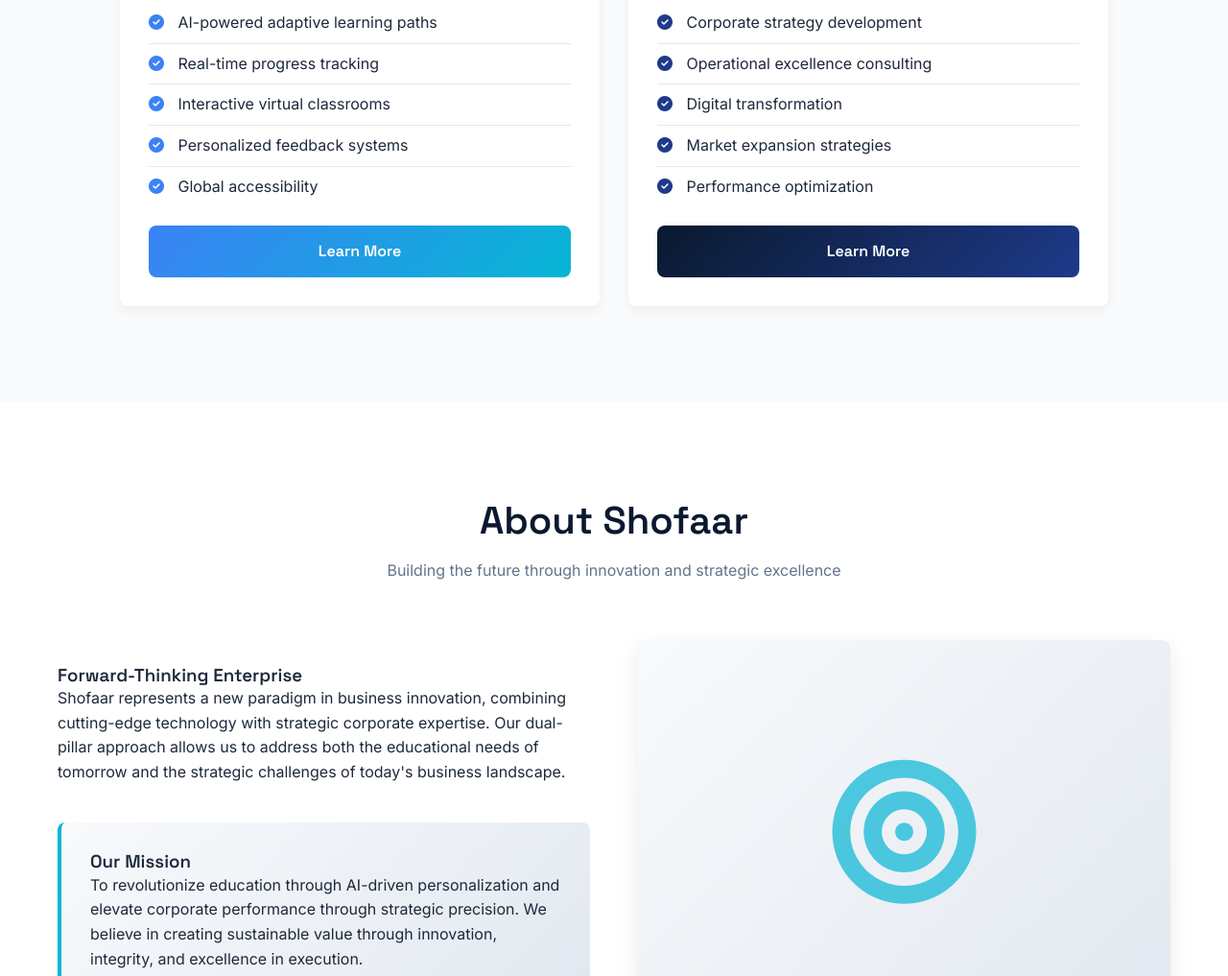
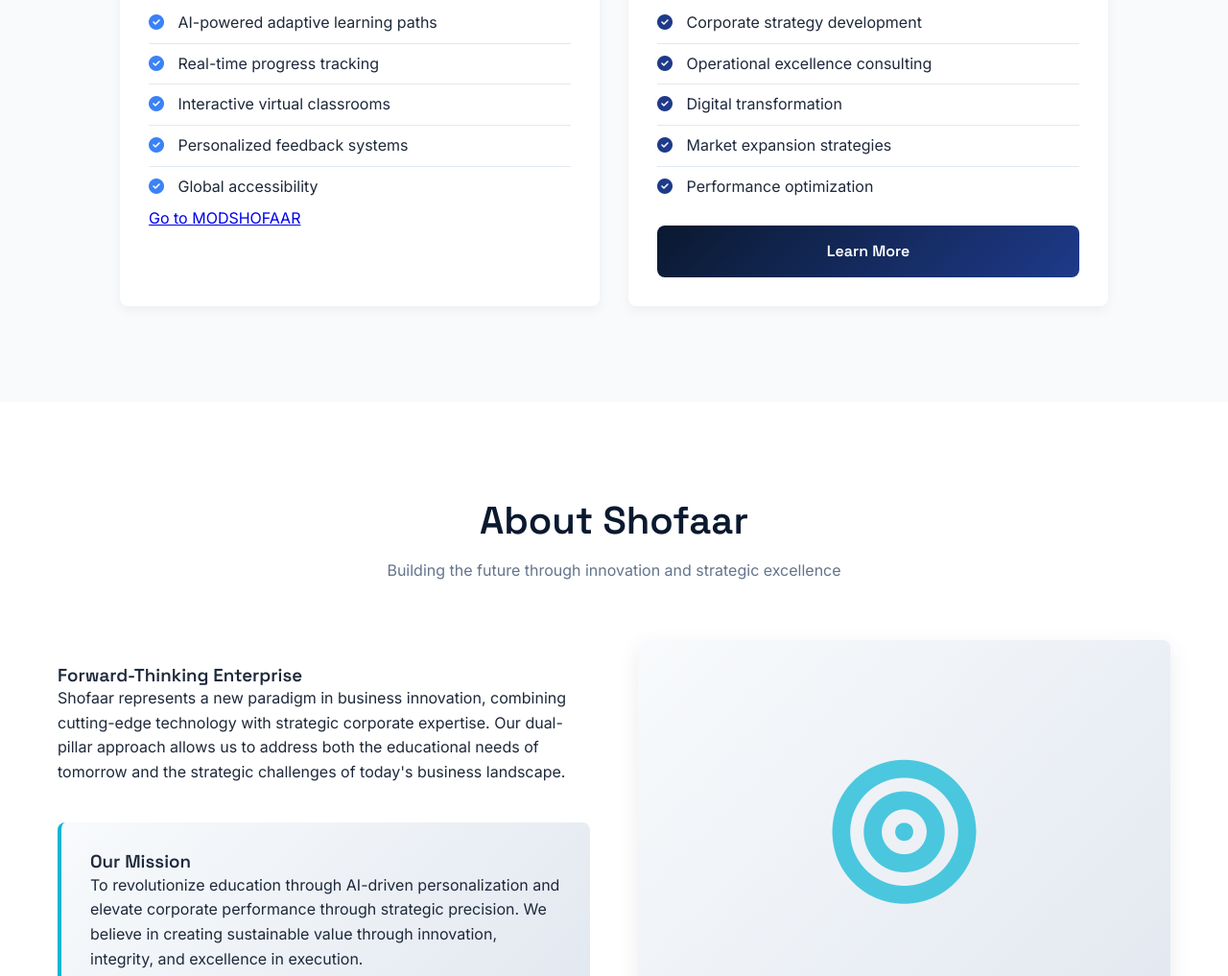
Before and after one commit to SarahModi/Shofaar, a plain HTML site: page index.html in a window 1280 px wide. Shown: the part 1208-2225 px from the top of the page at 96% size. Drawn offline with Linux system fonts and the light colour scheme.

Commit message:
Update index.html

```diff
--- a/index.html
+++ b/index.html
@@ -620,7 +620,7 @@
                             <li><i class="fas fa-check-circle"></i> Personalized feedback systems</li>
                             <li><i class="fas fa-check-circle"></i> Global accessibility</li>
                         </ul>
-                        <a href="#contact" class="cta-button" style="margin-top: 20px; width: 100%; text-align: center;">Learn More</a>
+                        <a href="https://modshofaar.shofaar.com" target="_blank" class="pillar-button">Go to MODSHOFAAR</a>
                     </div>
                 </div>
 
```
